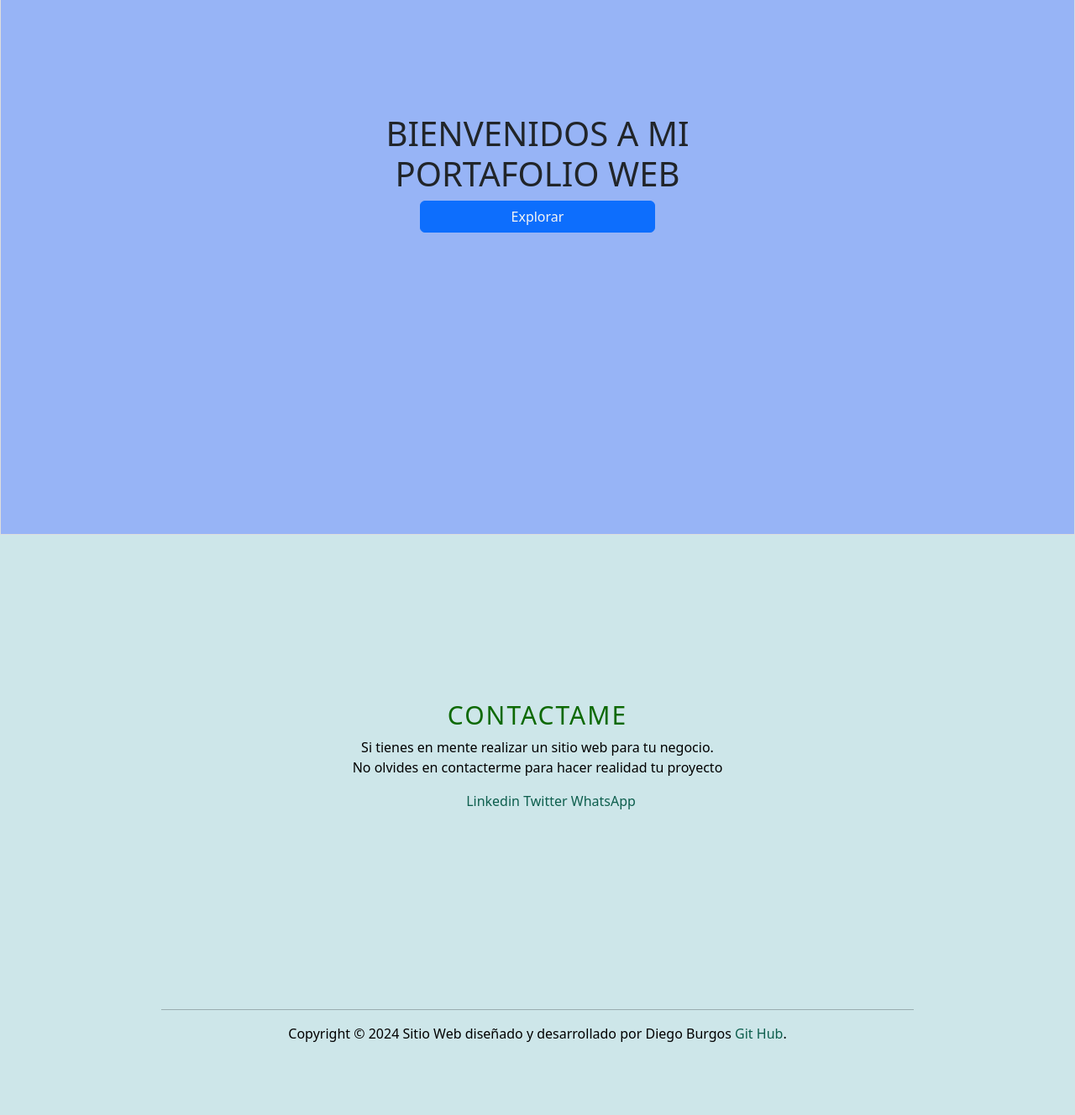
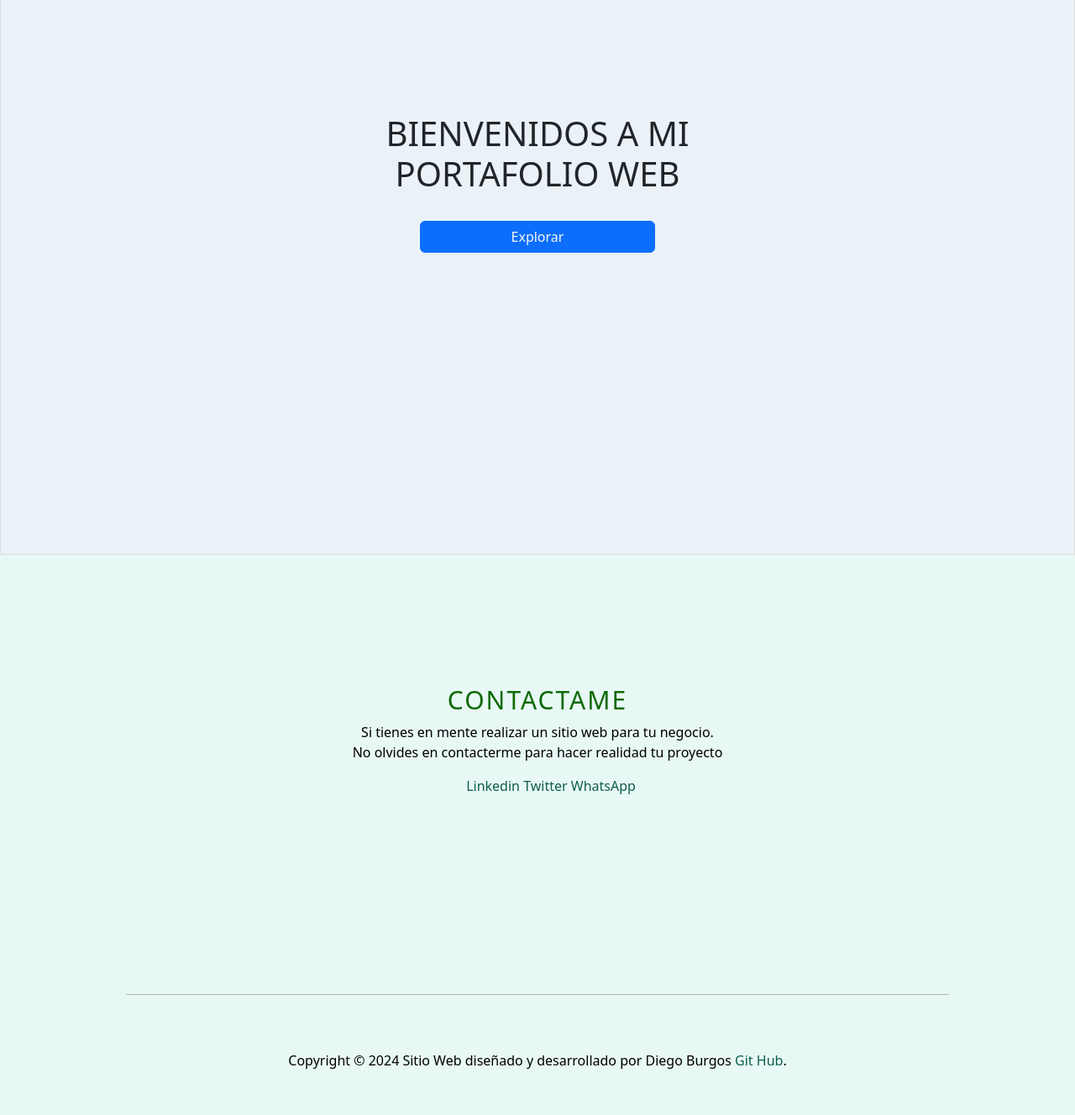
Before and after one commit to diegoburgosestrada/PORTAFOLIO-WEB, a plain HTML site: page index.html in a window 1280 px wide. Shown: the part 960-2288 px from the top of the page at 84% size. Drawn offline with nearby package versions, Linux system fonts and the light colour scheme; grey boxes are pictures that could not be loaded.

Commit message:
Se agrega un nuevo index

```diff
--- a/CSS/estilosPrincipal.css
+++ b/CSS/estilosPrincipal.css
@@ -3,12 +3,12 @@ body {
     margin: 0;
     padding: 0;
     line-height: 1.6;
-    background-color:#cde6e9;
+
 
 }
 
 header {
-    background: #cde6e9;
+    background-color:#d6eaf8 ;
     color: black;
     padding: 25%;
     text-align: center;
@@ -32,8 +32,7 @@ nav ul li a {
 
 section {
     padding: 28%;
-
-    background-color: rgba(151, 180, 246);
+    background-color: #eaf2f8 ;
     margin: 0;
     border: 1px solid #ddd;
     text-align: center;
@@ -46,12 +45,13 @@ section div div a{
     text-decoration: none;
 }
 
+
 footer {
     text-align: center;
-    padding: 15%;
-    background-color:#cde6e9;
+    background-color: #e8f8f5;
+    padding: 150px;
     color:black;
-    position: relative;
+    position: auto;
     bottom: 0;
     width: 100%;
 }
@@ -77,6 +77,11 @@ footer {
   text-decoration:none;
 }
 
+.copyright-text {
+    position: relative;
+    padding: 50px;
+}
+
 
 
 .scrollToTop {
--- a/index.html
+++ b/index.html
@@ -18,9 +18,12 @@
         </nav>
     </header>
 
-    <section id="bienvenidos">
+    <section id="bienvenidos" >
         <div>
+          <div>
             <h1>BIENVENIDOS A MI PORTAFOLIO WEB</h1>
+          </div>
+            <br>
             <div class="d-grid gap-2 col-6 mx-auto">
                 <button class="btn btn-primary" type="button">
                     <a href="principalIndex.html">Explorar</a>
```
